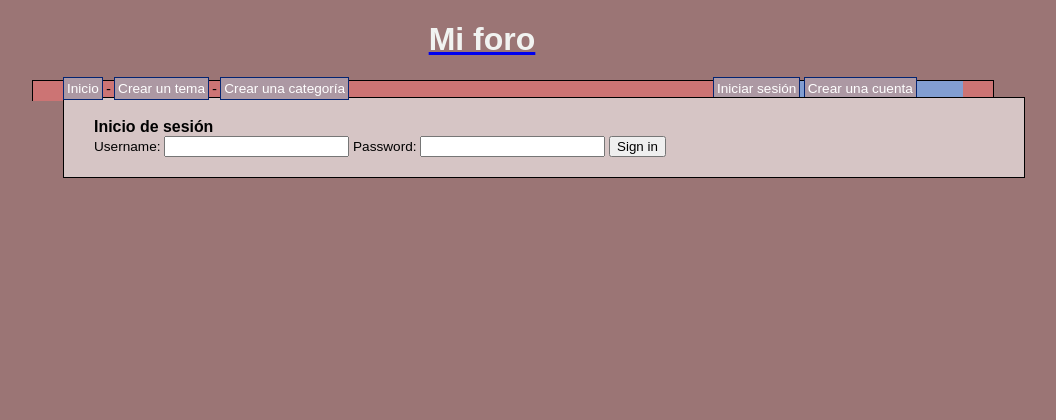
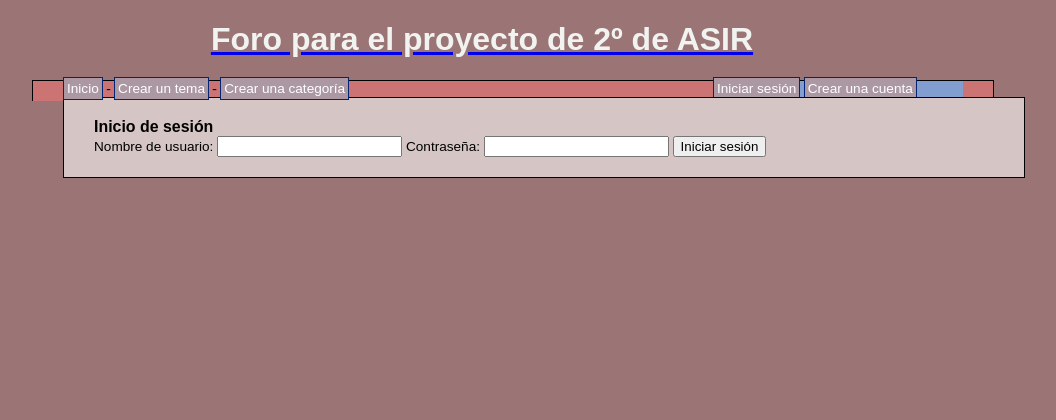
Before and after one commit to AndreaOsma/ProyectoASIR, a PHP site: page /login.php in a window 1280 px wide. Shown: the top 420 px of the page, without its empty margins (158-1214 px from the left). Run offline with PHP 8.4, Linux system fonts and the light colour scheme.

Commit message:
Add files via upload

```diff
--- a/proyecto/foro/css/estilo.css
+++ b/proyecto/foro/css/estilo.css
@@ -8,7 +8,7 @@ body {
     margin: 0 auto;
 }
 
-#content {
+#contenido {
     background-color: rgb(214, 197, 197);
     border: 1px solid #000;
     float: left;
--- a/proyecto/foro/header.php
+++ b/proyecto/foro/header.php
@@ -10,7 +10,7 @@
     <link rel="stylesheet" href="css/estilo.css" type="text/css">
 </head>
 <body>
-<a href="index.php"><h1>Mi foro</h1></a>
+<a href="index.php"><h1>Foro para el proyecto de 2º de ASIR</h1></a>
     <div id="wrapper">
     <div id="menu">
         <a class="item" href="index.php">Inicio</a> -
@@ -33,4 +33,4 @@ $sesion_iniciada=$_SESSION['sesion_iniciada']   ?? null;
 ?>
 </div>
     </div>
-        <div id="content">
+        <div id="contenido">
--- a/proyecto/foro/login.php
+++ b/proyecto/foro/login.php
@@ -13,9 +13,9 @@ else
     if($_SERVER['REQUEST_METHOD'] != 'POST')
     {
         echo '<form method="post" action="">
-            Username: <input type="text" name="nombre_usu" />
-            Password: <input type="password" name="pass_usu">
-            <input type="submit" value="Sign in" />
+            Nombre de usuario: <input type="text" name="nombre_usu" />
+            Contraseña: <input type="password" name="pass_usu">
+            <input type="submit" value="Iniciar sesión" />
          </form>';
     }
     else
```
Also changed, not shown: proyecto/foro/registro.php (+20 -0 lines), proyecto/foro/tema.php (+14 -6 lines), proyecto/foro/cierresesion.php (line endings or trailing spaces).
